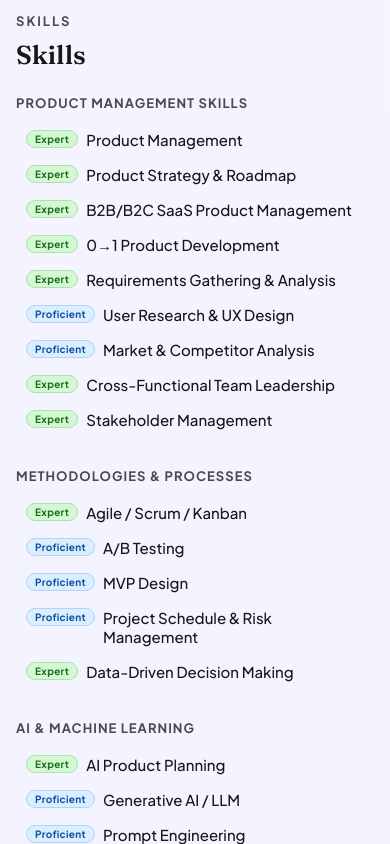
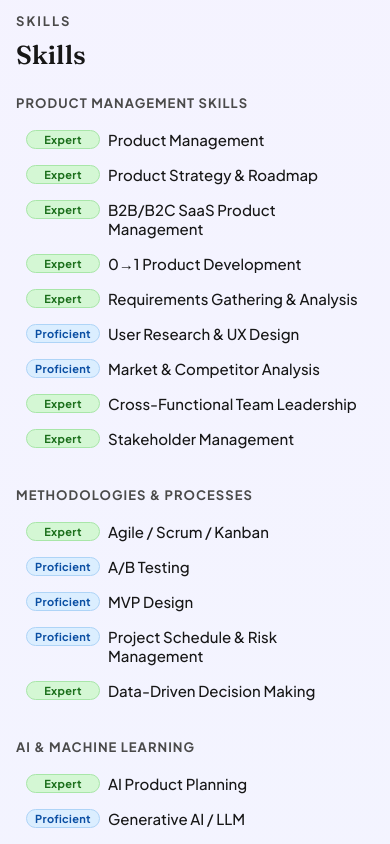
Before and after one commit to thelilywang/lilywang-portfolio, a Next.js app: page /about in a window 390 px wide. Shown: the part 5200-6044 px from the top of the page. Built offline with nearby package versions, Linux system fonts and the light colour scheme.

Commit message:
style(about): equal-width locale-adaptive skill badges, no name wrapping
Chips share one width (longest label incl. English Proficient) via an
invisible stacked-label sizing technique, font bumped 10px -> 11px for
CJK legibility, skill names no longer wrap (single column below 768px).

```diff
--- a/src/app/components/SkillGroup.module.css
+++ b/src/app/components/SkillGroup.module.css
@@ -37,17 +37,28 @@
   color: var(--foreground);
   flex: 1;
   min-width: 0;
+  white-space: nowrap; /* 技能名稱不換行；桌機雙欄下長名稱可延伸進欄間距 */
 }
 
 .badge {
-  display: inline-block;
-  font-size: 10px;
+  display: inline-grid;
+  text-align: center;
+  font-size: 11px;
   font-weight: 700;
   padding: 2px 8px;
   border-radius: var(--radius-full);
   white-space: nowrap;
   flex-shrink: 0;
   letter-spacing: 0.03em;
+}
+
+/* 所有子層疊在同一格，chip 寬度 = 最長等級文字 */
+.badge > span {
+  grid-area: 1 / 1;
+}
+
+.badgeGhost {
+  visibility: hidden;
 }
 
 .expert {
@@ -68,8 +79,14 @@
   border: 1px solid var(--skill-familiar-border);
 }
 
-@media (max-width: 480px) {
+@media (max-width: 768px) {
   .skillGrid {
     grid-template-columns: 1fr;
   }
 }
+
+@media (max-width: 480px) {
+  .skillName {
+    white-space: normal;
+  }
+}
--- a/src/app/components/SkillGroup.tsx
+++ b/src/app/components/SkillGroup.tsx
@@ -39,7 +39,13 @@ export default function SkillGroup({ heading, skills, badgeLabels = DEFAULT_LABE
         {skills.map((skill, index) => (
           <div className={styles.skillItem} key={index}>
             <span className={`${styles.badge} ${getBadgeClass(skill.level)}`}>
-              {getBadgeLabel(skill.level, badgeLabels)}
+              {/* 隱形疊層：chip 寬度取最長等級文字，三種等級等寬；
+                  固定墊入英文最長詞 Proficient，讓中文 chip 與英文同寬 */}
+              <span className={styles.badgeGhost} aria-hidden="true">Proficient</span>
+              <span className={styles.badgeGhost} aria-hidden="true">{badgeLabels.expert}</span>
+              <span className={styles.badgeGhost} aria-hidden="true">{badgeLabels.proficient}</span>
+              <span className={styles.badgeGhost} aria-hidden="true">{badgeLabels.familiar}</span>
+              <span>{getBadgeLabel(skill.level, badgeLabels)}</span>
             </span>
             <span className={styles.skillName}>{skill.name}</span>
           </div>
```
